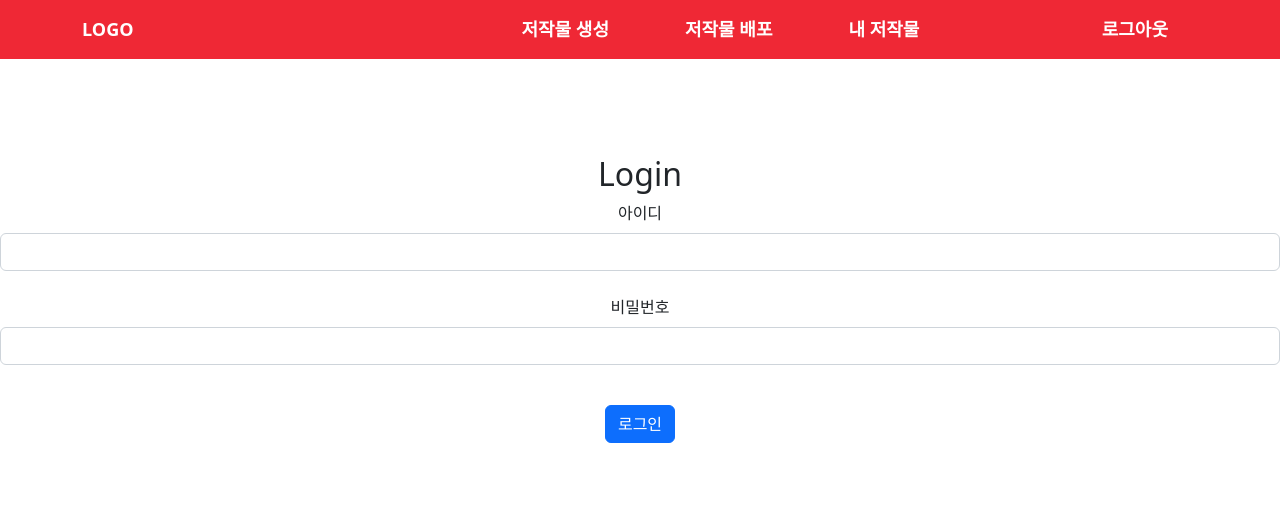
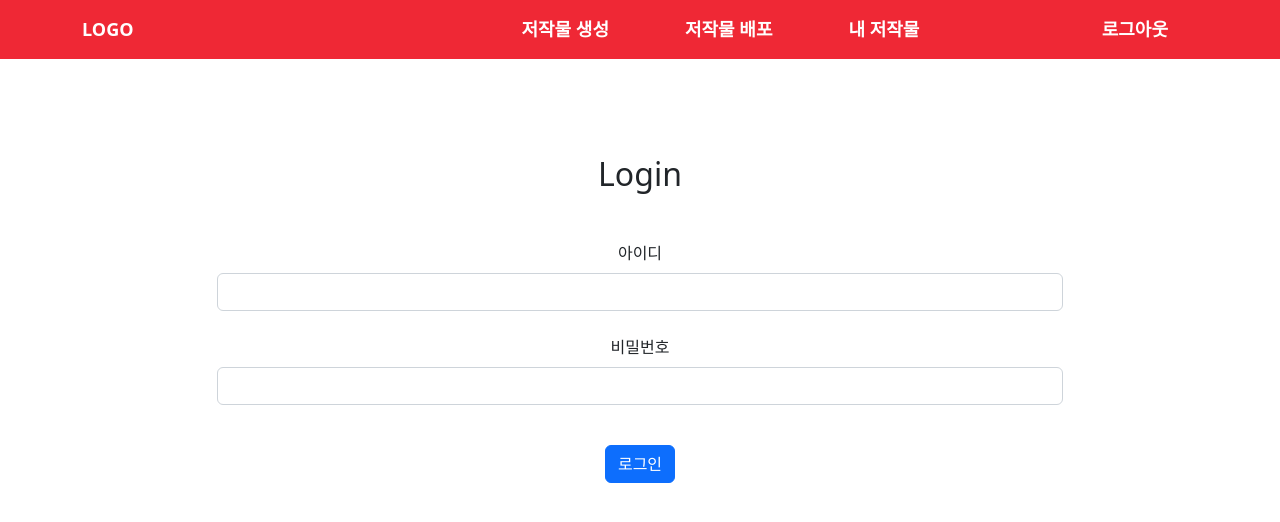
Before and after one commit to BNKSYS-Team2/InnerProject, a React (Create React App) app in the folder bnksys-team2/: page / in a window 1280 px wide. Shown: the top 522 px of the page. Built offline with nearby package versions, Linux system fonts and the light colour scheme.

Commit message:
feat : login form

```diff
--- a/bnksys-team2/src/pages/User/Login.jsx
+++ b/bnksys-team2/src/pages/User/Login.jsx
@@ -1,5 +1,6 @@
 import React, { useState, useEffect } from 'react';
-import { Form, Button } from 'react-bootstrap';
+// import { Form, Button } from 'react-bootstrap';
+import { Container, Col, Row, Form, Button, Modal, NavLink } from 'react-bootstrap';
 
 import * as Api from '../../api';
 
@@ -61,6 +62,9 @@ function Login() {
           <br></br>
           <br></br>
             <h2>Login</h2>
+            <Row className="justify-content-md-center mt-5">
+              <Col lg={8}>
+
             <Form onSubmit={handleSubmit}>
               <Form.Group>
               <Form.Label>아이디</Form.Label>
@@ -106,7 +110,11 @@ function Login() {
             </Form.Group>
 
             </Form>
+            </Col>
+        </Row>
+
         </div>
+
 
     );
 }
```
